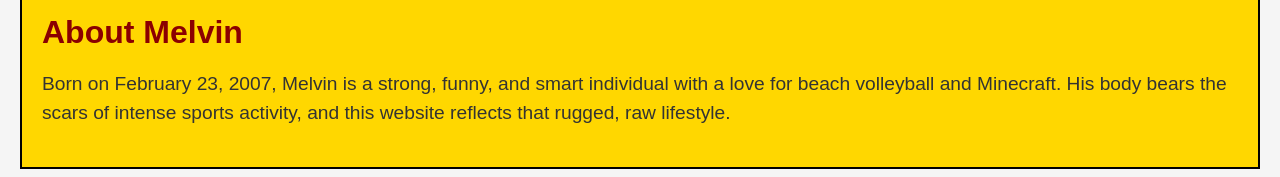
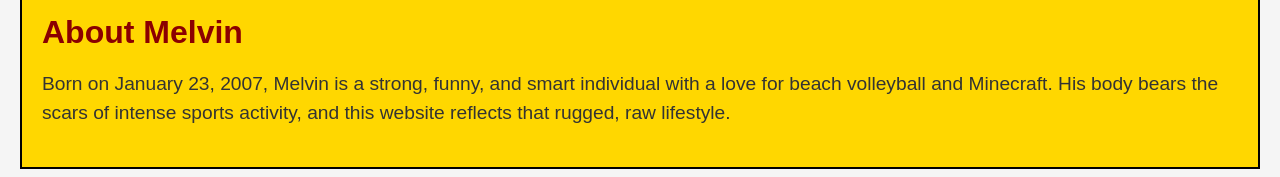
Before and after one commit to AlvarSvardby/melvinwebsite, a plain HTML site: page index.html in a window 1280 px wide. Shown: the part 216-393 px from the top of the page. Drawn offline with Linux system fonts and the light colour scheme.

Commit message:
Add files via upload

```diff
--- a/index.html
+++ b/index.html
@@ -14,7 +14,7 @@
 
     <section class="about">
         <h2>About Melvin</h2>
-        <p>Born on February 23, 2007, Melvin is a strong, funny, and smart individual with a love for beach volleyball and Minecraft. His body bears the scars of intense sports activity, and this website reflects that rugged, raw lifestyle.</p>
+        <p>Born on January 23, 2007, Melvin is a strong, funny, and smart individual with a love for beach volleyball and Minecraft. His body bears the scars of intense sports activity, and this website reflects that rugged, raw lifestyle.</p>
     </section>
 
     <section class="images">
```
